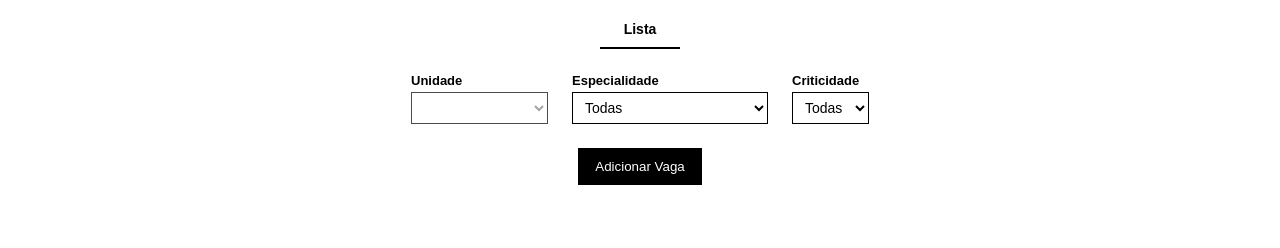
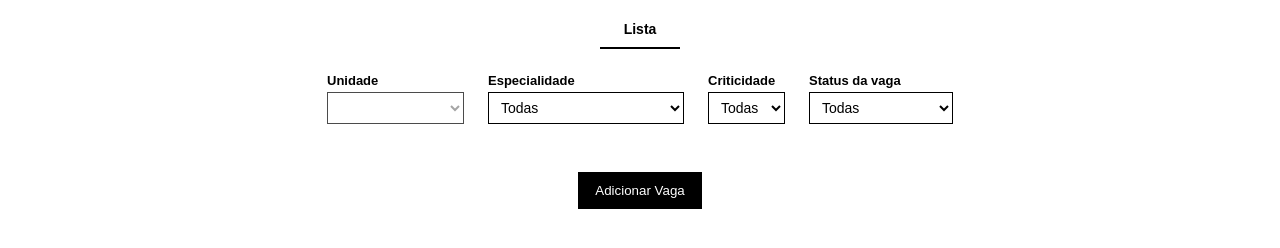
Before and after one commit to NikolasTola/prototipo_escala_medica, a plain HTML site: page vagas.html in a window 1280 px wide. Shown: the part 148-396 px from the top of the page. Drawn offline with Linux system fonts and the light colour scheme.

Commit message:
feat: Adiciona filtro de status da vaga

```diff
--- a/css/vagas.css
+++ b/css/vagas.css
@@ -238,3 +238,11 @@
   border-radius: 12px;
   margin-bottom: 12px;
 }
+
+.lista-filtros {
+  display: flex;
+  justify-content: center;
+  gap: 24px;
+  margin-bottom: 24px;
+  flex-wrap: wrap;
+}
--- a/js/vagasRender.js
+++ b/js/vagasRender.js
@@ -6,6 +6,7 @@ const cancelDeleteBtn = document.getElementById("cancel-delete");
 const addModal = document.getElementById("add-modal");
 const userRole = sessionStorage.getItem("role");
 const addBtn = document.getElementById("add-vaga-btn");
+const filtroListaStatus = document.getElementById("filtro-lista-status");
 
 const closeAddModal = document.getElementById("close-add-modal");
 const cancelVaga = document.getElementById("cancel-vaga");
@@ -248,19 +249,22 @@ function renderVagas() {
 
   vagas
     .filter(vaga => {
-      // Regra de unidade por role
+      // Regra de unidade (já existente)
       if (userRole !== "admin" && vaga.unidade !== userUnidade) {
         return false;
       }
 
-      if (unidadeFiltro && vaga.unidade !== unidadeFiltro) return false;
-      if (especialidadeFiltro && vaga.especialidade !== especialidadeFiltro) return false;
-      if (criticidadeFiltro && vaga.criticidade !== criticidadeFiltro) return false;
+      // Filtro de status
+      if (filtroListaStatus.value === "preenchidas" && !vaga.preenchida) {
+        return false;
+      }
+
+      if (filtroListaStatus.value === "nao-preenchidas" && vaga.preenchida) {
+        return false;
+      }
 
       return true;
-    })
-    .forEach(vaga => {
-
+    }).forEach(vaga => {
 
     const card = document.createElement("div");
     card.className = "vaga-card";
@@ -300,10 +304,15 @@ function renderVagas() {
   });
 }
 
-[filtroListaUnidade, filtroListaEspecialidade, filtroListaCriticidade]
-  .forEach(filtro => {
-    filtro.addEventListener("change", renderVagas);
-  });
+[
+  filtroListaUnidade,
+  filtroListaEspecialidade,
+  filtroListaCriticidade,
+  filtroListaStatus
+].forEach(filtro => {
+  filtro.addEventListener("change", renderVagas);
+});
+
 
 
 function toggleVaga(cardId) {
--- a/vagas.html
+++ b/vagas.html
@@ -37,6 +37,8 @@
 
     <!-- Tab: Lista -->
     <div id="tab-lista" class="tab-content">
+
+      <div class="lista-filtros">
         <div class="horizontal-filters">
             <div class="filter-group">
                 <label for="filtro-lista-unidade">Unidade</label>
@@ -54,11 +56,21 @@
             </div>
         </div>
 
-        <div class="top-actions">
-            <button id="add-vaga-btn">Adicionar Vaga</button>
+        <div class="filter-group">
+          <label for="filtro-lista-status">Status da vaga</label>
+          <select id="filtro-lista-status">
+            <option value="">Todas</option>
+            <option value="preenchidas">Preenchidas</option>
+            <option value="nao-preenchidas">Não preenchidas</option>
+          </select>
         </div>
+      </div>
 
-        <section id="vagas-container" class="vagas-container"></section>
+      <div class="top-actions">
+          <button id="add-vaga-btn">Adicionar Vaga</button>
+      </div>
+
+      <section id="vagas-container" class="vagas-container"></section>
     </div>
 
     <!-- Tab: Horizontal -->
```
